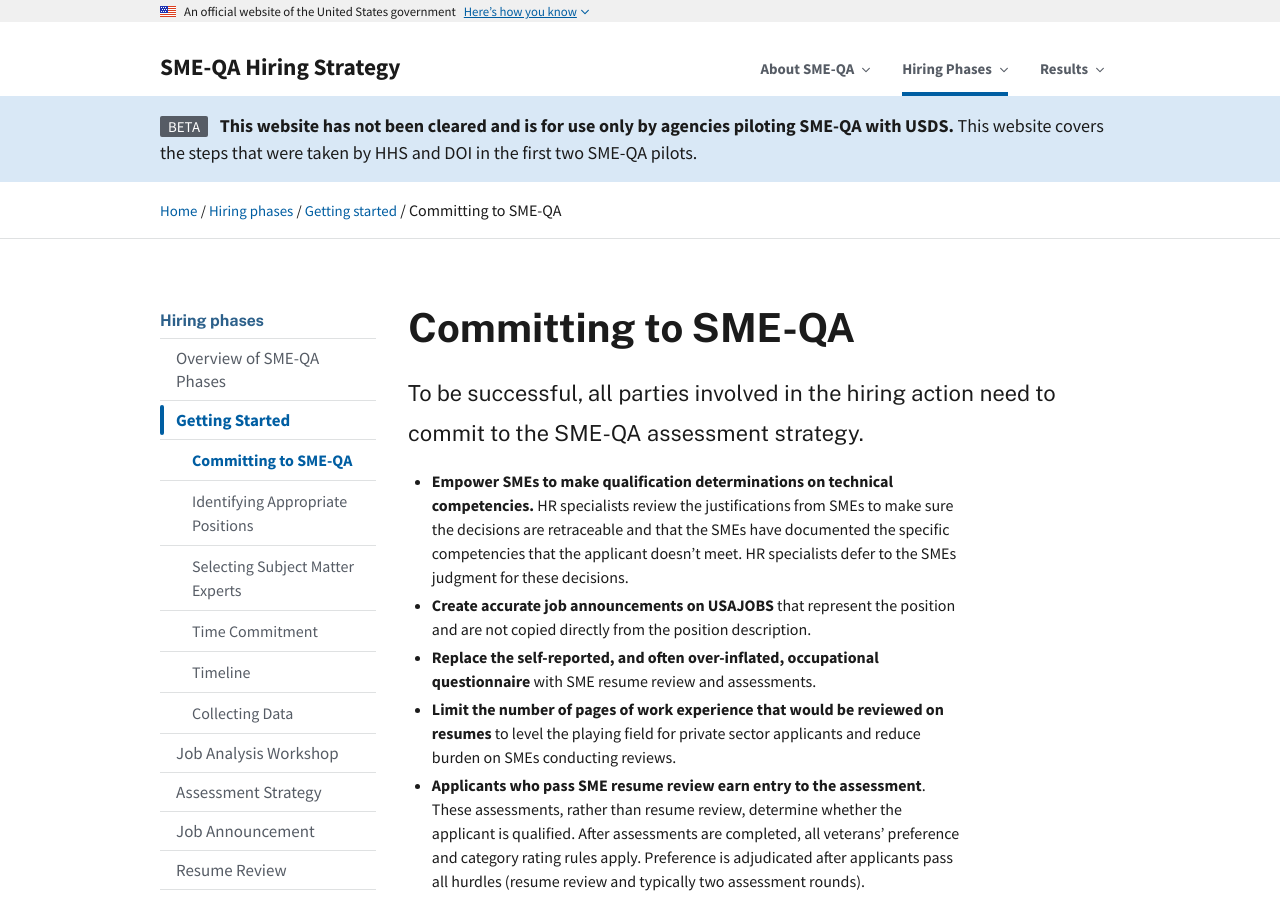
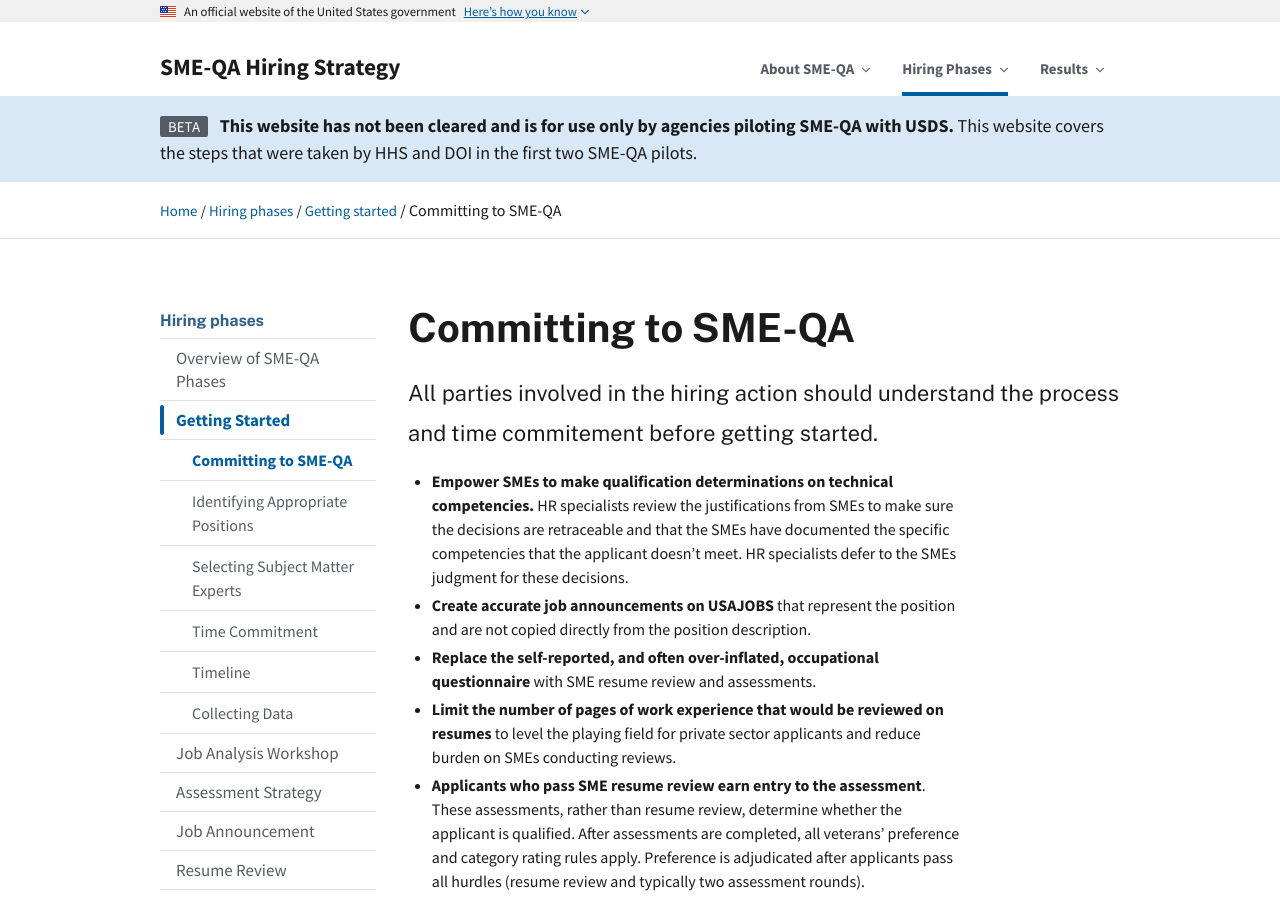
Before and after one commit to usds/SME-QA-Website, a Jekyll site: the page built from pages/phases/getting-started/committing-to-smeqa.md, in a window 1280 px wide and 900 px high. Built offline with Jekyll 4.4.1, drawn with Linux system fonts in a browser that asks for light colours.

Commit message:
Update committing-to-smeqa.md

```diff
--- a/pages/phases/getting-started/committing-to-smeqa.md
+++ b/pages/phases/getting-started/committing-to-smeqa.md
@@ -6,7 +6,7 @@ title: Committing to SME-QA
 sidenav: hiring-phases
 phase: getting-started
 sub-phase-order: 005
-intro: To be successful, all parties involved in the hiring action need to commit to the SME-QA assessment strategy.
+intro: All parties involved in the hiring action should understand the process and time commitement before getting started.
 ---
 
 <p class="usa-intro">
```
